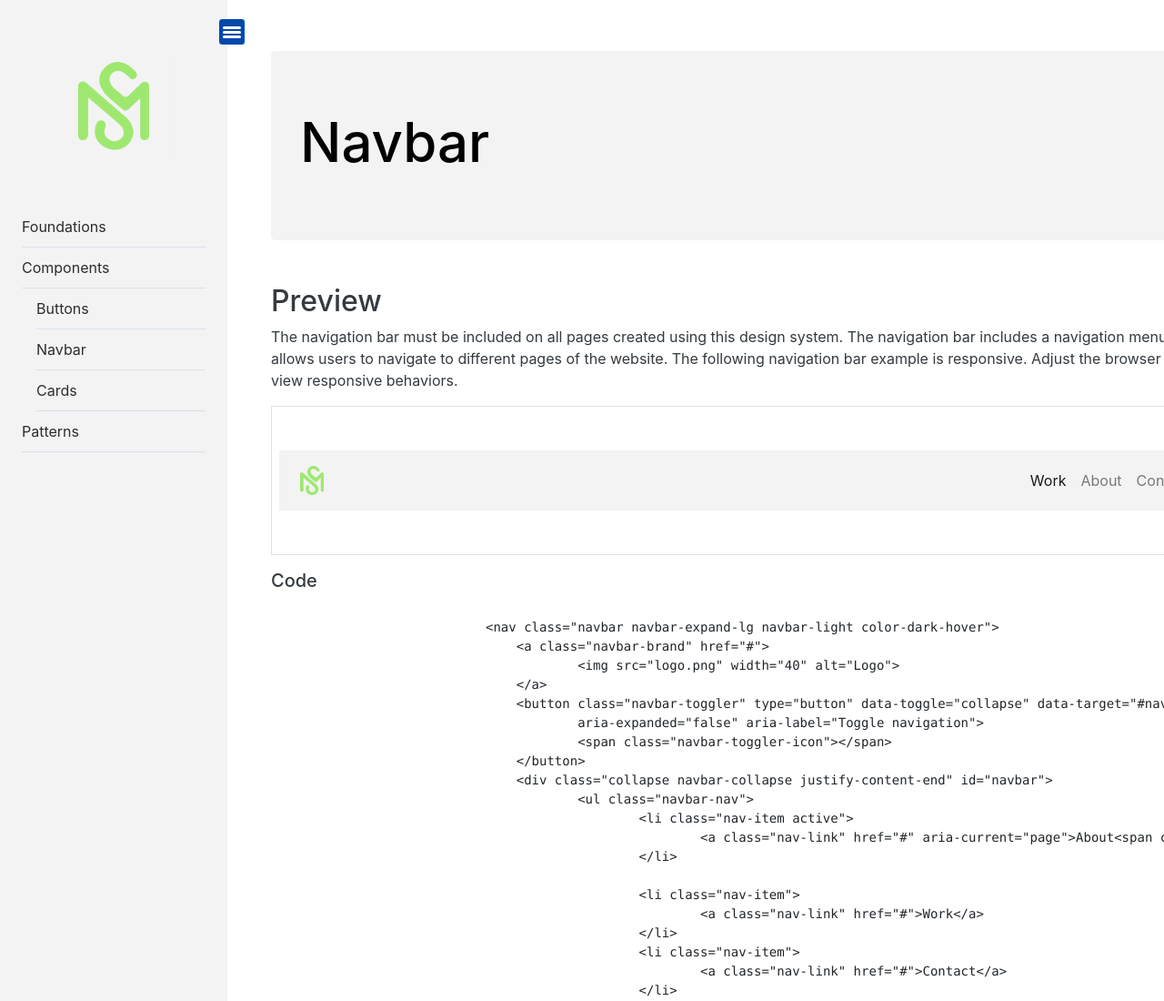
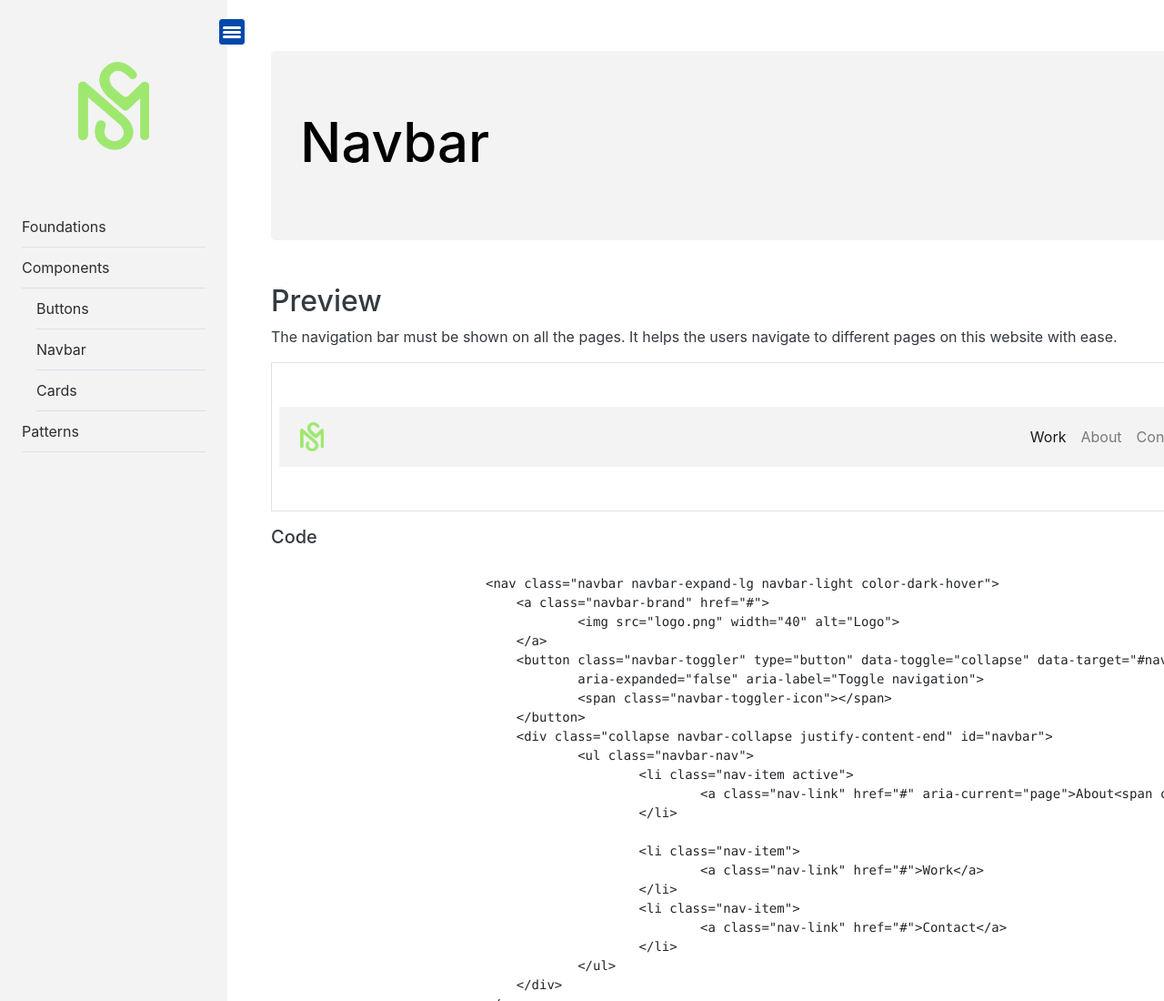
Before and after one commit to Subhulakshimi/subhulakshimimehalingam-main, a plain HTML site: page navbar.html in a window 1280 px wide. Shown: the top 1100 px of the page at 91% size. Drawn offline with nearby package versions, Linux system fonts and the light colour scheme.

Commit message:
Update navbar.html

```diff
--- a/navbar.html
+++ b/navbar.html
@@ -90,10 +90,7 @@
                     <h1 class="text-black">Navbar</h1>
                     </div>
                     <h2>Preview</h2>
-                    <p>The navigation bar must be included on all pages created using this design system. The navigation
-                        bar includes a navigation menu and allows users to navigate to different pages of the website.
-                        The following navigation bar example is responsive.
-                        Adjust the browser size to view responsive behaviors.
+                    <p>The navigation bar must be shown on all the pages. It helps the users navigate to different pages on this website with ease.
                     </p>
                     <div class="px-2 py-5 border">
                         <nav class="navbar navbar-expand-lg navbar-light color-dark-hover">
```
